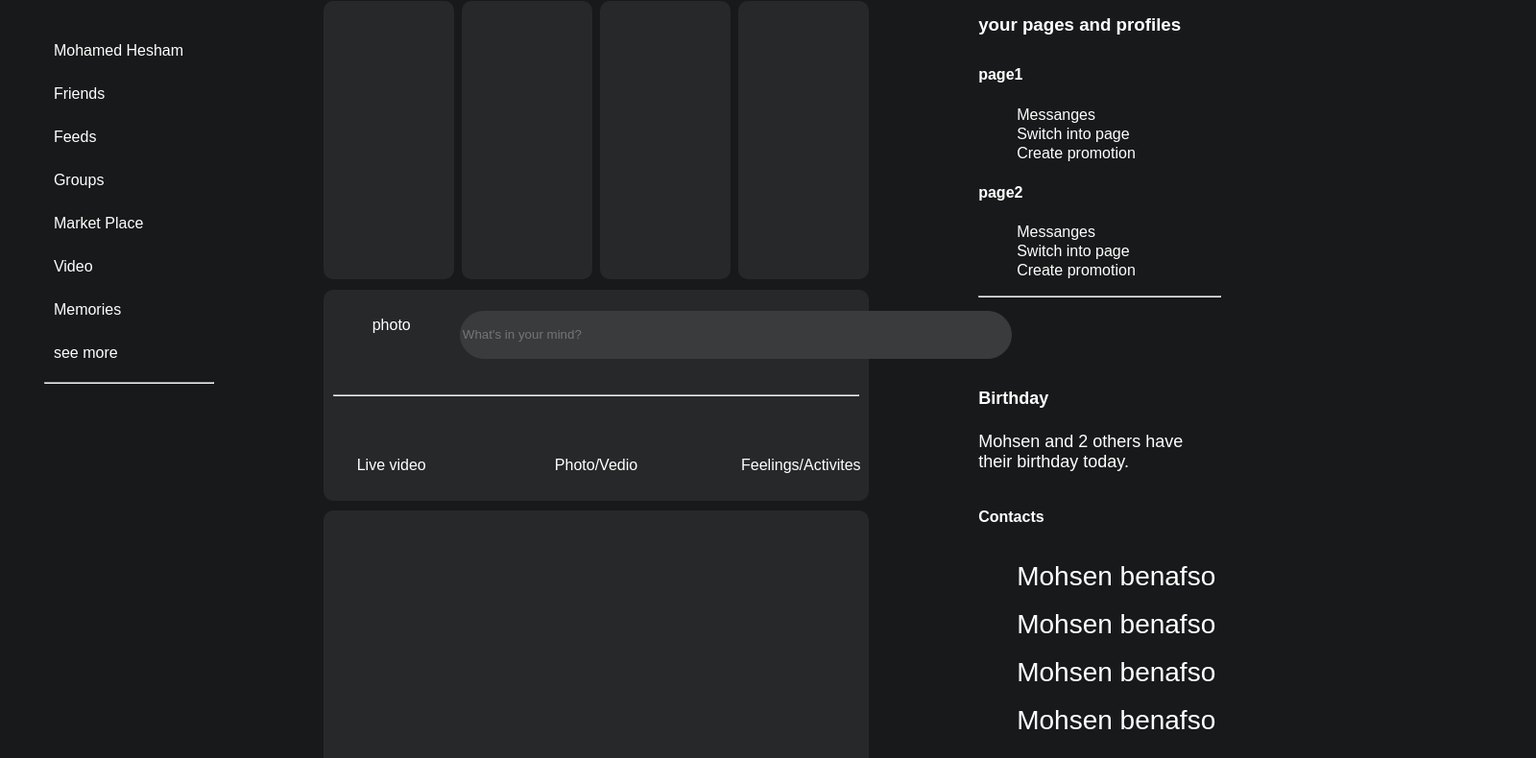
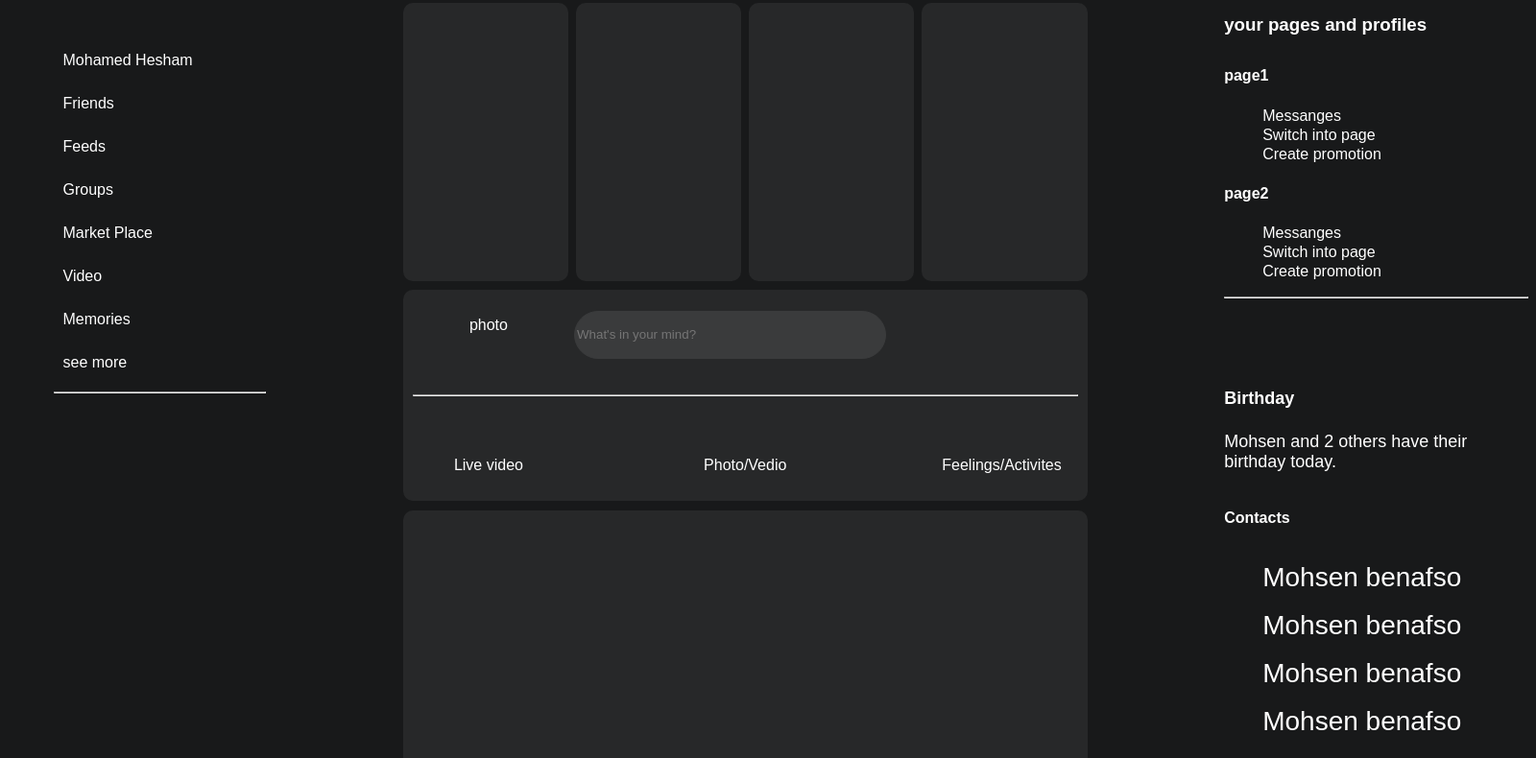
Before and after one commit to mohamedhesham155/facebook-clone, a plain HTML site: page index.html in a window 1280 px wide. Shown: the part 76-866 px from the top of the page at 96% size, 1600 px wide, since content can reach past the window. Drawn offline with Linux system fonts and the light colour scheme.

Commit message:
Add files via upload

```diff
--- a/style.css
+++ b/style.css
@@ -6,6 +6,8 @@
 }
 html{
     background-color: rgb(24,25,26);
+    width: 200vh;
+    margin: auto;
 
 }
 
@@ -205,3 +207,45 @@ html{
     line-height: 50px;
     font-size: 28px;
 }
+  /* Media Query for Mobile Devices */
+  @media (max-width: 480px) {
+    body {
+        background-color: red;
+    }
+}
+
+/* Media Query for low resolution  Tablets, Ipads */
+@media (min-width: 481px) and (max-width: 767px) {
+    body {
+        background-color: yellow;
+    }
+}
+
+/* Media Query for Tablets Ipads portrait mode */
+@media (min-width: 768px) and (max-width: 1024px){
+    .main .start .search input{
+        width:250px;
+        height: 50px;
+
+
+    }
+}
+/* Media Query for Laptops and Desktops */
+@media (min-width: 1025px) and (max-width: 1280px){
+    .main .start .search input{
+        width:325px;
+        height: 50px;
+
+
+    }
+}
+
+/* Media Query for Large screens */
+@media (min-width: 1281px) {
+    .main .start .search input{
+        max-width:400px;
+        height: 50px;
+
+
+    }
+}
```
